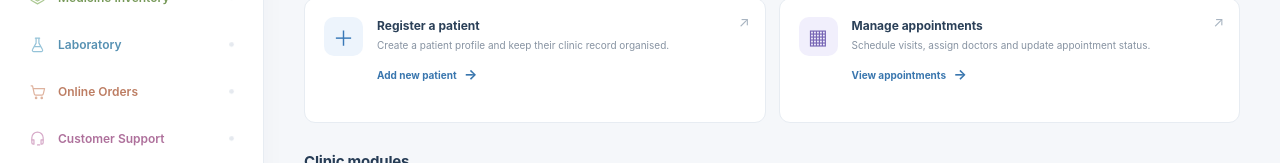
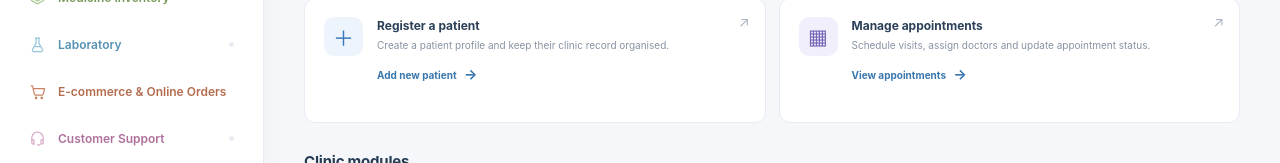
Before and after one commit to servicesalways789-droid/awan-homeopathic-clinic, a Next.js app: page / in a window 1280 px wide. Shown: the part 514-677 px from the top of the page. Built offline with nearby package versions, Linux system fonts and the light colour scheme.

Commit message:
Enable ecommerce online orders navigation

```diff
--- a/src/components/AppNav.tsx
+++ b/src/components/AppNav.tsx
@@ -12,7 +12,7 @@ const links = [
   { label: "Pharmacy & Billing", icon: "pharmacy" },
   { label: "Medicine Inventory", icon: "inventory" },
   { label: "Laboratory", icon: "lab" },
-  { label: "Online Orders", icon: "orders" },
+  { label: "E-commerce & Online Orders", href: "/online-orders", icon: "orders", active: true },
   { label: "Customer Support", icon: "support" },
   { label: "Branch Management", icon: "branches" },
   { label: "Staff & Permissions", icon: "staff" },
@@ -51,7 +51,7 @@ export default function AppNav() {
       </nav>
       <div className="sidebar-caption modules-caption">CLINIC OPERATIONS</div>
       <nav className="sidebar-links" aria-label="Clinic modules">
-        {links.slice(3).map(item=><div key={item.label} className={`sidebar-link disabled-link menu-${item.icon}`} aria-disabled="true" title="This module is not available yet"><Icon name={item.icon}/><span>{item.label}</span><span className="soon-dot"/></div>)}
+        {links.slice(3).map(item=>item.href?<Link key={item.label} href={item.href} className={`sidebar-link menu-${item.icon}${pathname.startsWith(item.href)?" selected":""}`} aria-current={pathname.startsWith(item.href)?"page":undefined} onClick={()=>setMobileOpen(false)}><Icon name={item.icon}/><span>{item.label}</span>{pathname.startsWith(item.href)&&<i className="active-rail"/>}</Link>:<div key={item.label} className={`sidebar-link disabled-link menu-${item.icon}`} aria-disabled="true" title="This module is not available yet"><Icon name={item.icon}/><span>{item.label}</span><span className="soon-dot"/></div>)}
       </nav>
       <div className="sidebar-bottom"><div className="sidebar-secure"><span className="secure-check">✓</span><span><strong>Secure workspace</strong><small>Staff access only</small></span></div><div className="sidebar-version">HOMEo CLINICS <span>·</span> PKR</div></div>
     </aside>
```
